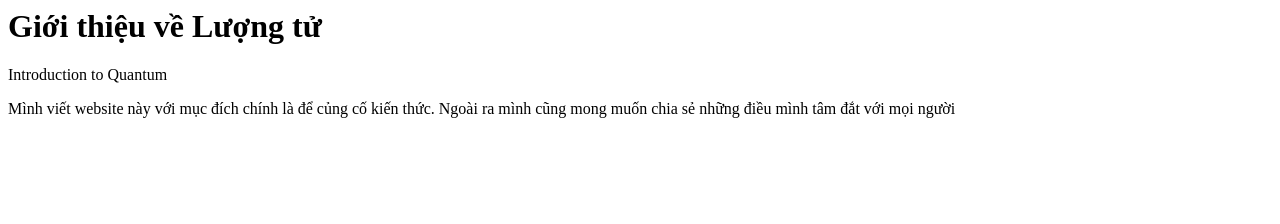
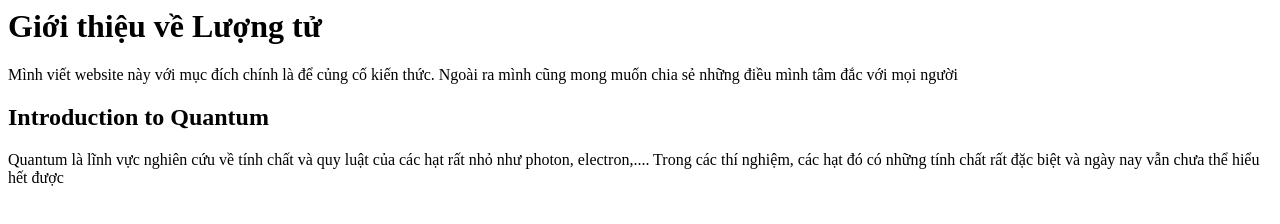
Before and after one commit to huysch/Introduction-to-Quantum, a plain HTML site: page index.html in a window 1280 px wide. Drawn offline with Linux system fonts and the light colour scheme.

Commit message:
Update index.html

```diff
--- a/index.html
+++ b/index.html
@@ -3,7 +3,8 @@
 </head>
 <body>
 <h1> Giới thiệu về Lượng tử </h1>
-<p> Introduction to Quantum </p>
-<p> Mình viết website này với mục đích chính là để củng cố kiến thức. Ngoài ra mình cũng mong muốn chia sẻ những điều mình tâm đắt với mọi người</p>
+<p> Mình viết website này với mục đích chính là để củng cố kiến thức. Ngoài ra mình cũng mong muốn chia sẻ những điều mình tâm đắc với mọi người</p>
+<h2> Introduction to Quantum </h2>
+Quantum là lĩnh vực nghiên cứu về tính chất và quy luật của các hạt rất nhỏ như photon, electron,.... Trong các thí nghiệm, các hạt đó có những tính chất rất đặc biệt và ngày nay vẫn chưa thể hiểu hết được
 </body>
 </html>
```
